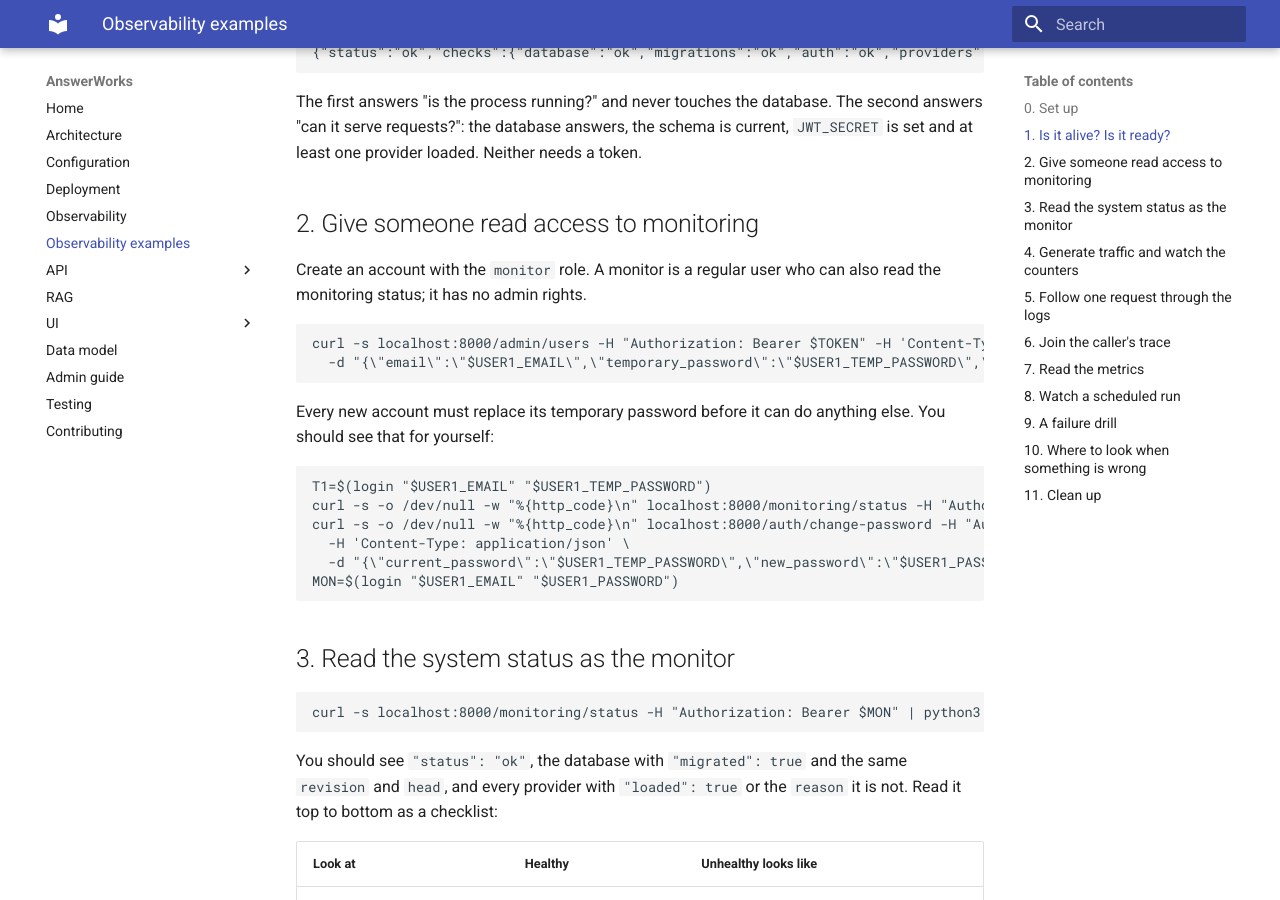
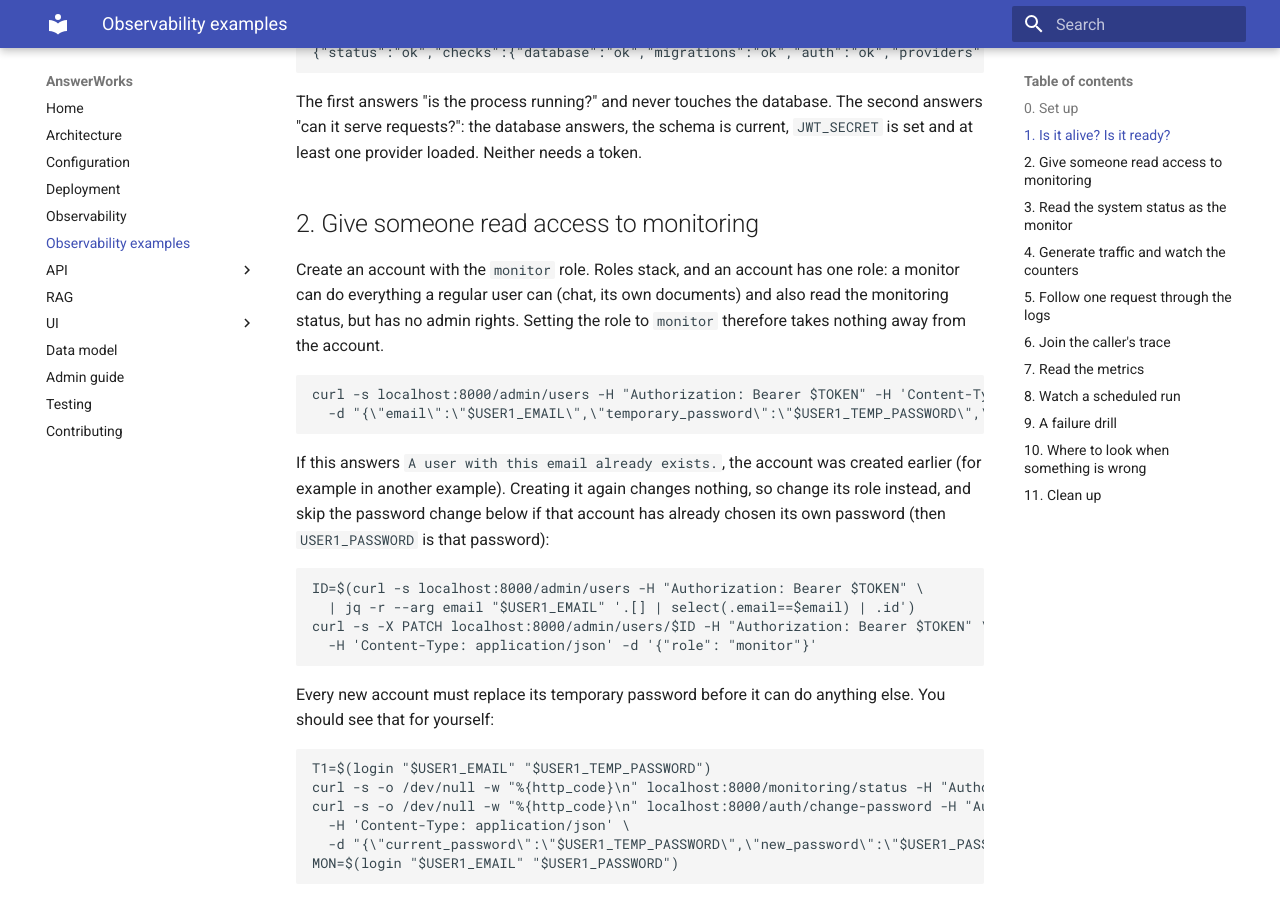
Before and after one commit to oavision7946/aie-answerworks, an MkDocs documentation site: the page built from docs/observability_examples.md, in a window 1280 px wide and 900 px high, scrolled down 1090 px. Built offline with MkDocs 1.6.1 and Material for MkDocs 9.7.7, drawn with Linux system fonts in a browser that asks for light colours.

Commit message:
Fixed examples

````diff
--- a/docs/observability_examples.md
+++ b/docs/observability_examples.md
@@ -51,11 +51,20 @@ The first answers "is the process running?" and never touches the database. The
 
 ## 2. Give someone read access to monitoring
 
-Create an account with the `monitor` role. A monitor is a regular user who can also read the monitoring status; it has no admin rights.
+Create an account with the `monitor` role. Roles stack, and an account has one role: a monitor can do everything a regular user can (chat, its own documents) and also read the monitoring status, but has no admin rights. Setting the role to `monitor` therefore takes nothing away from the account.
 
 ```bash
 curl -s localhost:8000/admin/users -H "Authorization: Bearer $TOKEN" -H 'Content-Type: application/json' \
   -d "{\"email\":\"$USER1_EMAIL\",\"temporary_password\":\"$USER1_TEMP_PASSWORD\",\"role\":\"monitor\"}"
+```
+
+If this answers `A user with this email already exists.`, the account was created earlier (for example in another example). Creating it again changes nothing, so change its role instead, and skip the password change below if that account has already chosen its own password (then `USER1_PASSWORD` is that password):
+
+```bash
+ID=$(curl -s localhost:8000/admin/users -H "Authorization: Bearer $TOKEN" \
+  | jq -r --arg email "$USER1_EMAIL" '.[] | select(.email==$email) | .id')
+curl -s -X PATCH localhost:8000/admin/users/$ID -H "Authorization: Bearer $TOKEN" \
+  -H 'Content-Type: application/json' -d '{"role": "monitor"}'
 ```
 
 Every new account must replace its temporary password before it can do anything else. You should see that for yourself:
````
Also changed, not shown: docs/api/authorization.md (+1 -1 lines), docs/data-model.md (+1 -1 lines).
